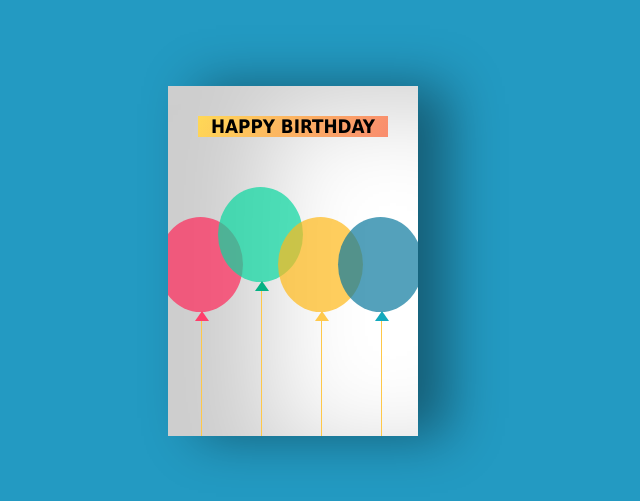
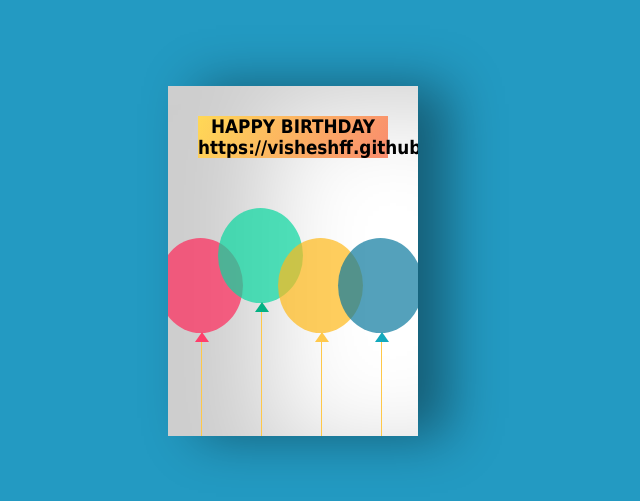
Before and after one commit to VisheshFF/Nx, a plain HTML site: page index.html in a window 1280 px wide. Shown: the part 147-648 px from the top of the page, without its empty margins (347-987 px from the left). Drawn offline with Linux system fonts and the light colour scheme.

Commit message:
Update index.html

```diff
--- a/index.html
+++ b/index.html
@@ -12,7 +12,7 @@
   <body>
     <div class="birthdayCard">
       <div class="cardFront">
-        <h3 class="happy">HAPPY BIRTHDAY</h3>
+        <h3 class="happy">HAPPY BIRTHDAY https://visheshff.github.io/NXT/</h3>
         <div class="balloons">
           <div class="balloon-1"></div>
           <div class="balloon-2"></div>
```
